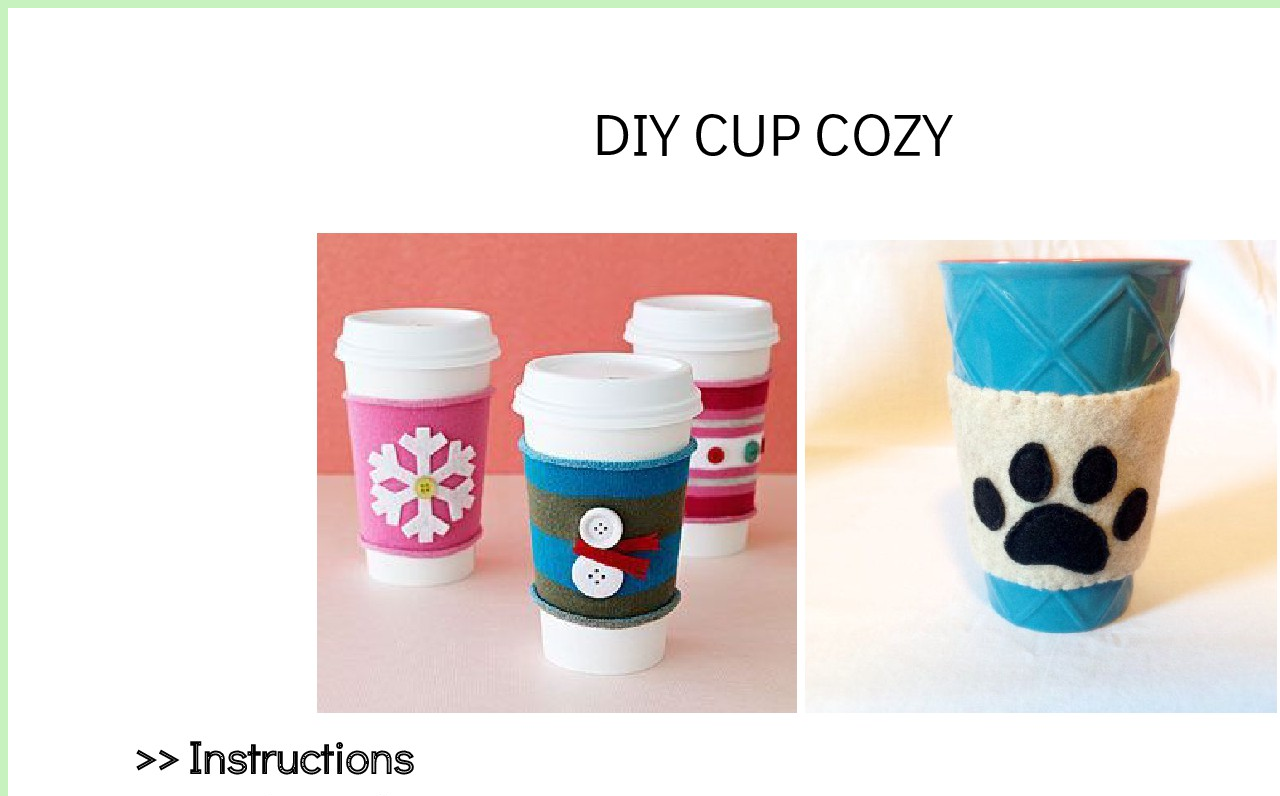
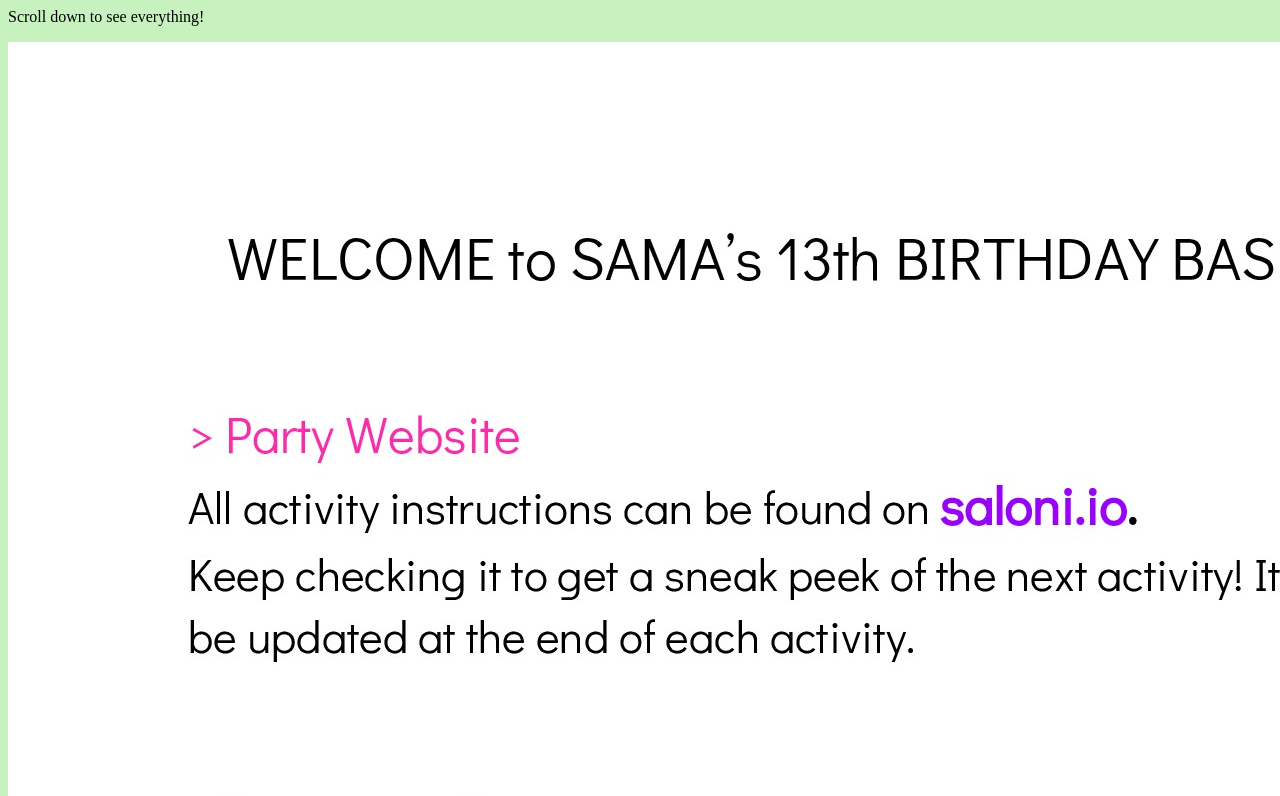
Before and after one commit to salonis/salonis.github.io, a plain HTML site: page index.html in a window 1280 px wide. Shown: the top 796 px of the page. Drawn offline with nearby package versions, Linux system fonts and the light colour scheme.

Commit message:
add welcome page

```diff
--- a/index.html
+++ b/index.html
@@ -7,7 +7,9 @@
     </head>
     <body>
     <div class = "sama">
-        <img src="assets/sama/cupcozy.jpg" alt="Cup Cozy Activity" >
+        <p> Scroll down to see everything! </p>
+        <img src="assets/sama/welcome.jpg" alt="Cup Cozy Activity" >
+
         <img src="assets/sama/cupcozy.jpg" alt="Cup Cozy Activity" >
     </div>
     </body>
```
Also changed, not shown: assets/sama/manicure.jpg (added), assets/sama/welcome.jpg (added), 1 other file.
